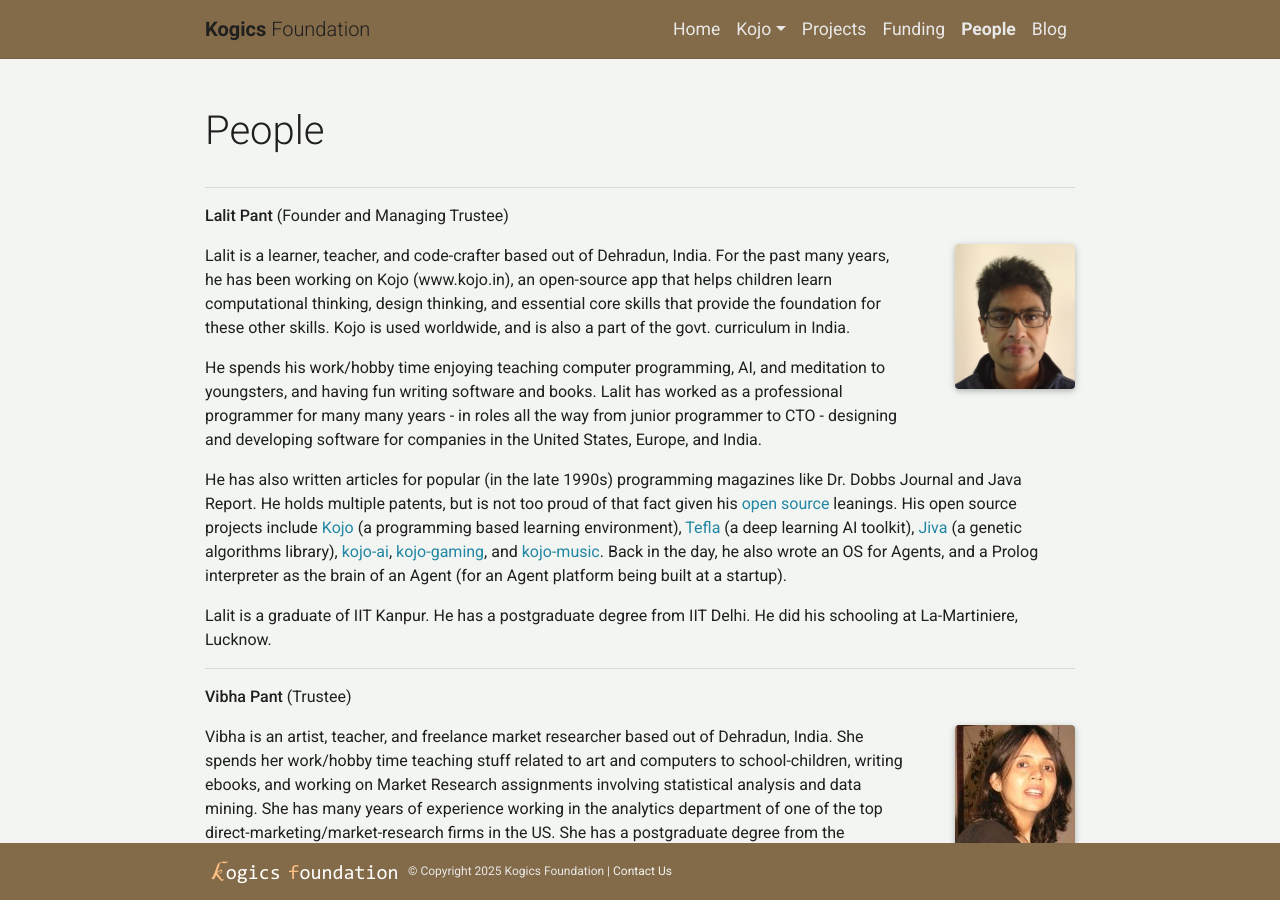
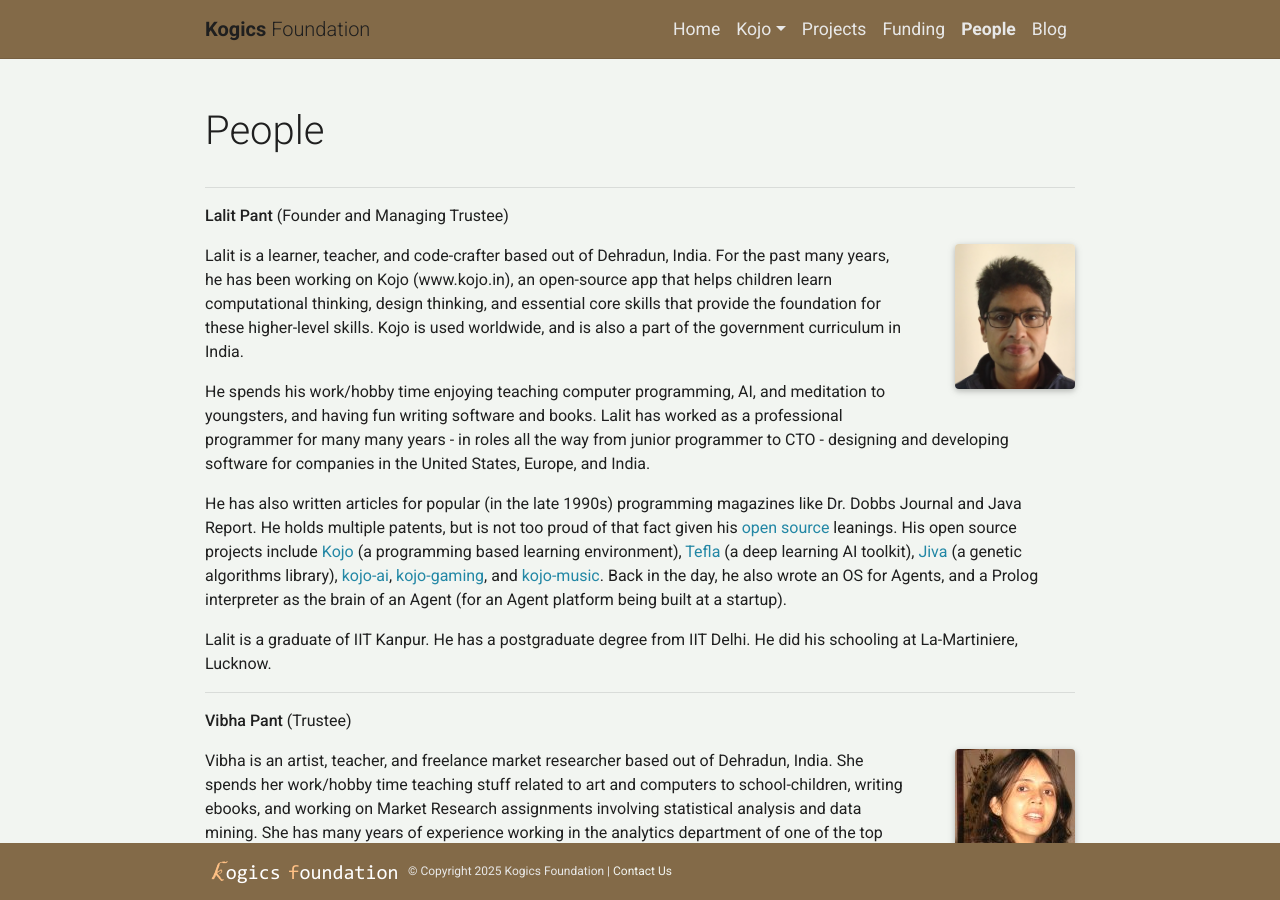
Before and after one commit to kogics/kogics.github.io, a Jekyll site: the page built from _pages/profiles.md, in a window 1280 px wide and 900 px high. Built offline with Jekyll 4.4.1, drawn with Linux system fonts in a browser that asks for light colours; full-size pictures stand in for the smaller copies a plugin makes; comment, search, counter and statistics services are not loaded; a style sheet for code colours, icons or effects is not loaded.

Commit message:
Tweak to profile.

```diff
--- a/_pages/profiles.md
+++ b/_pages/profiles.md
@@ -14,7 +14,7 @@
   {% include figure.html path="assets/img/people/lalit-130.png" class="img-fluid rounded z-depth-1" width="120" %}
 </div>
 
-Lalit is a learner, teacher, and code-crafter based out of Dehradun, India. For the past many years, he has been working on Kojo (www.kojo.in), an open-source app that helps children learn computational thinking, design thinking, and essential core skills that provide the foundation for these other skills. Kojo is used worldwide, and is also a part of the govt. curriculum in India.
+Lalit is a learner, teacher, and code-crafter based out of Dehradun, India. For the past many years, he has been working on Kojo (www.kojo.in), an open-source app that helps children learn computational thinking, design thinking, and essential core skills that provide the foundation for these higher-level skills. Kojo is used worldwide, and is also a part of the government curriculum in India.
 
 He spends his work/hobby time enjoying teaching computer programming, AI, and meditation to youngsters, and having fun writing software and books.
 Lalit has worked as a professional programmer for many many years - in roles all the way from junior programmer to CTO - designing and developing software for companies in the United States, Europe, and India.
```
